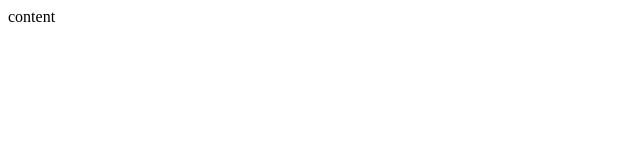
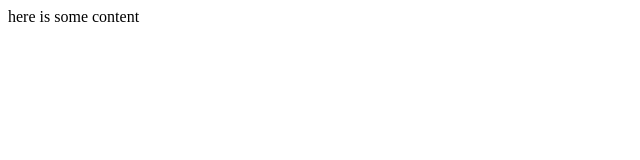
Before and after one commit to Kiannac3/Kiannac3.github.io, a plain HTML site: page test.html in a window 1280 px wide. Shown: the whole page, without its empty margins (0-640 px from the left). Drawn offline with Linux system fonts and the light colour scheme.

```diff
--- a/test.html
+++ b/test.html
@@ -7,6 +7,6 @@
     <title>Document</title>
 </head>
 <body>
-    content
+    here is some content
 </body>
 </html>
```
Also changed, not shown: index.html (added).
